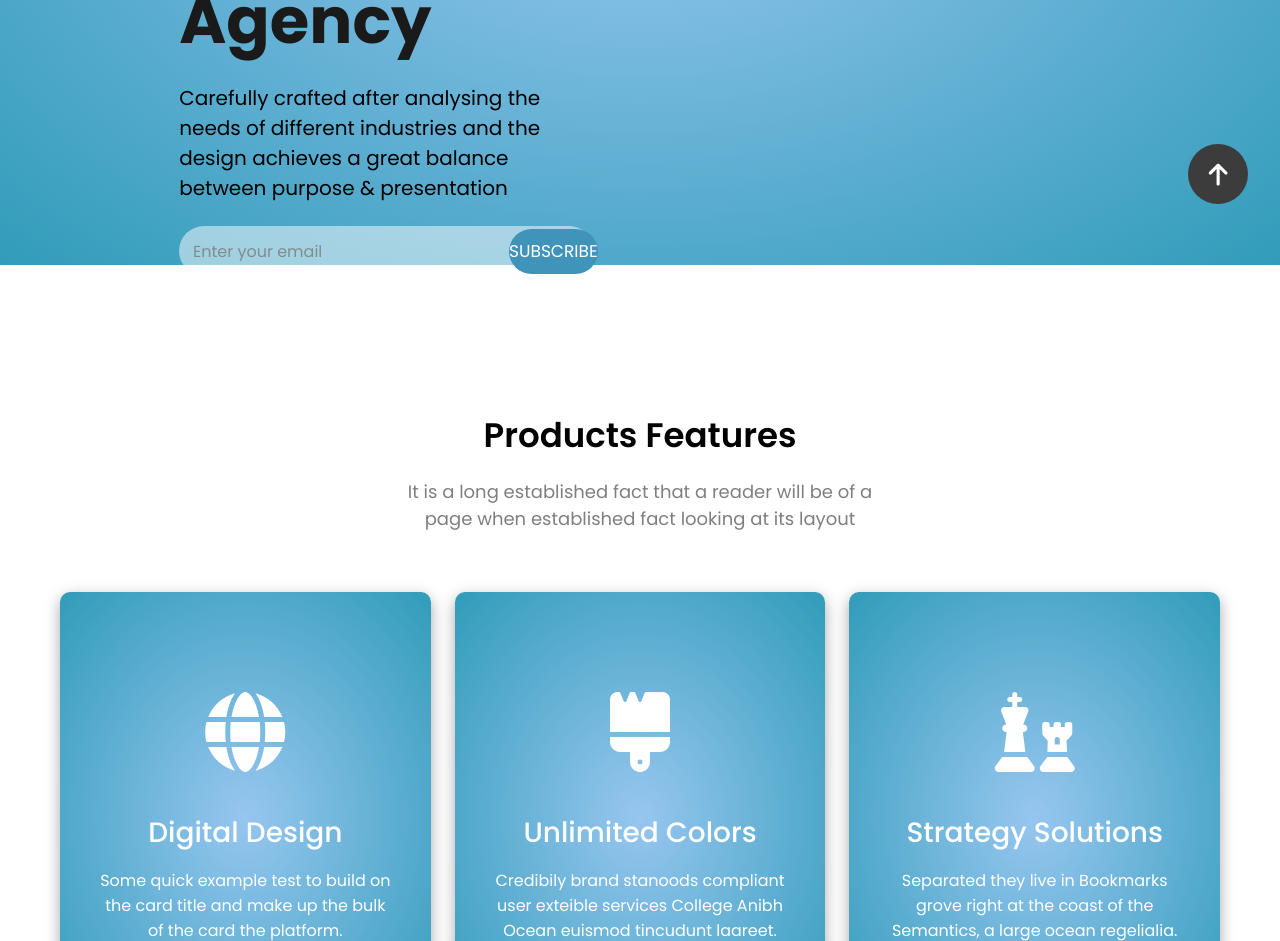
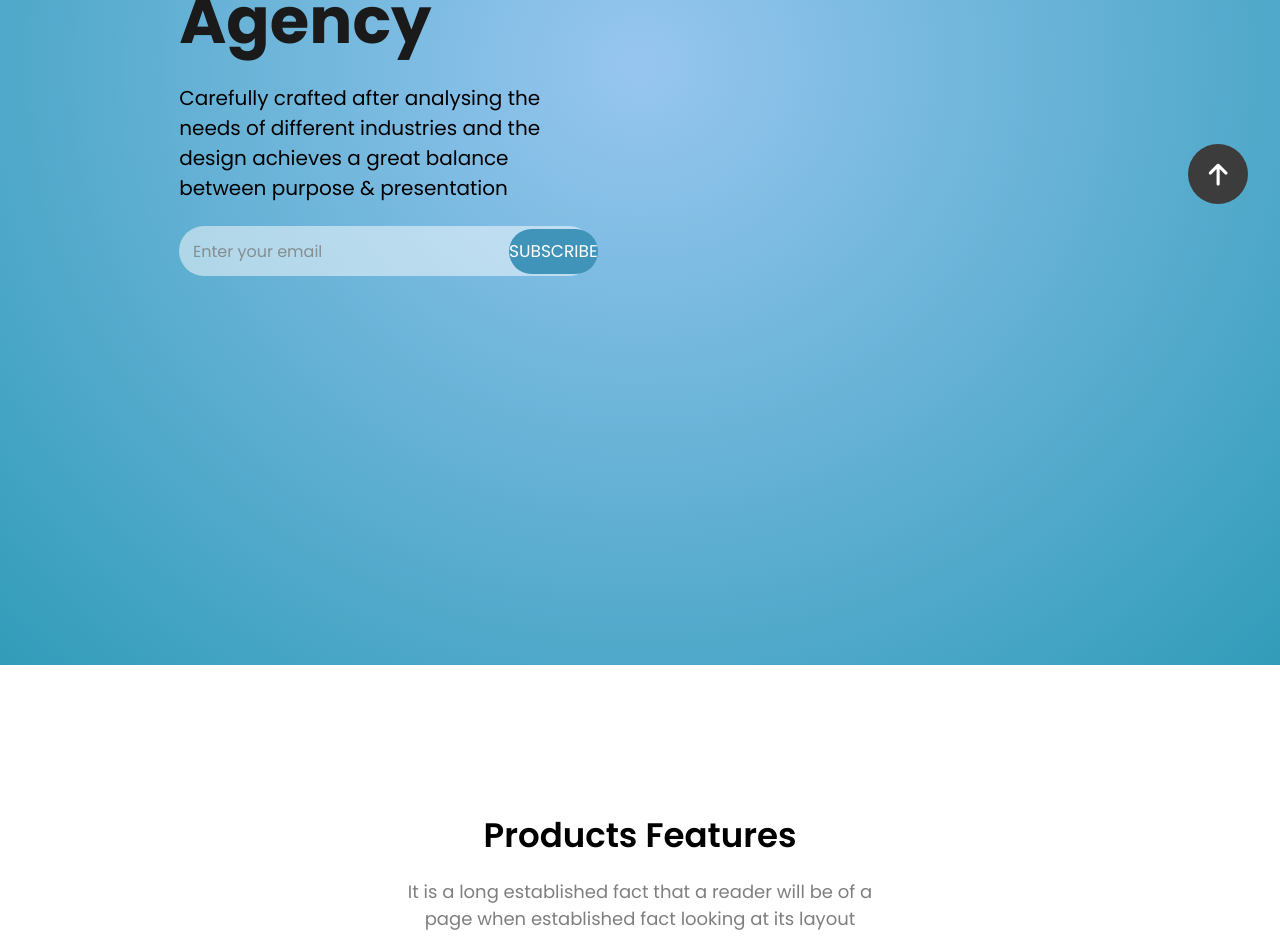
Before and after one commit to Charlydcn/Kucra_Landing_Page, a PHP site: page / in a window 1280 px wide. Shown: the part 560-1501 px from the top of the page. Run offline with PHP 8.4, Linux system fonts and the light colour scheme; data that the repository does not hold is empty; some libraries are stand-ins or nearby versions.

Commit message:
(CSS) fixed home cover height on index

```diff
--- a/CSS/style.css
+++ b/CSS/style.css
@@ -10,7 +10,7 @@
 #home_cover {
     position:relative;
     width:100%;
-    height: 100dvh;
+    height: 150dvh;
     background: radial-gradient(rgb(151, 198, 240), #319cb9);
     margin-bottom: 10%;
 }
```
